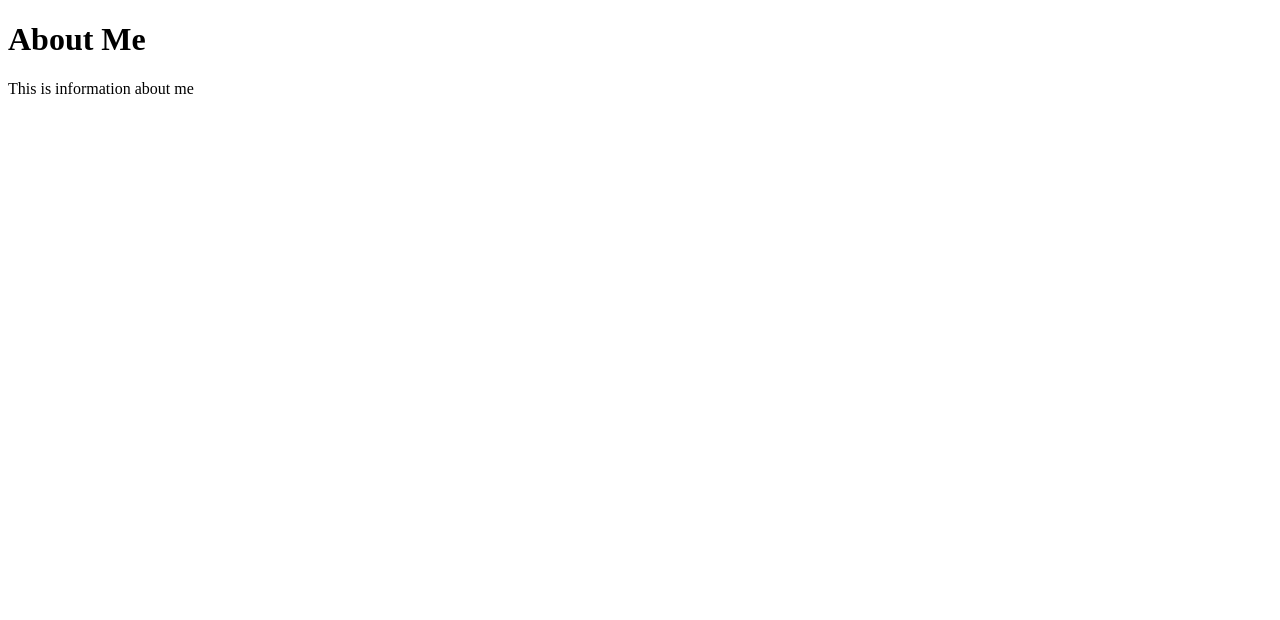
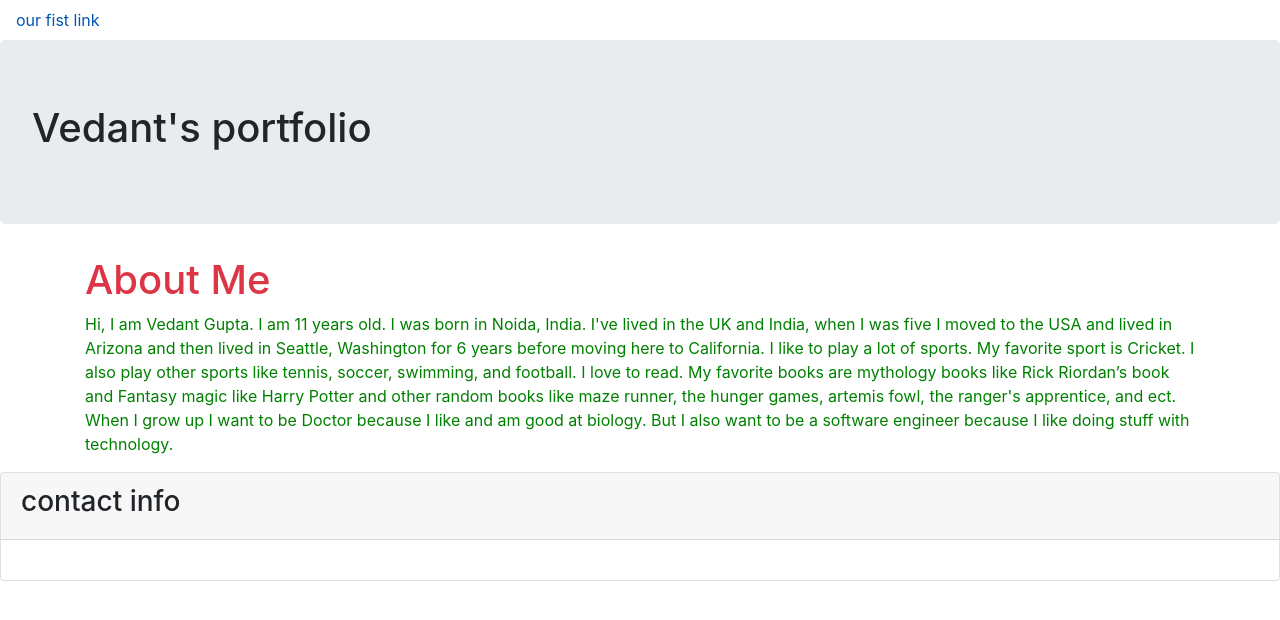
Before and after one commit to Me-duh/portfolio, a plain HTML site: page Index.html in a window 1280 px wide. Drawn offline with nearby package versions, Linux system fonts and the light colour scheme.

Commit message:
Add files via upload

```diff
--- a/Index.html
+++ b/Index.html
@@ -2,10 +2,44 @@
 <html>
     <head>
         <title> Vedant's Digital Portfoio </title>
+        <link rel="stylesheet" type="text/css" href="style.css">
+        <link rel="stylesheet" href="https://stackpath.bootstrapcdn.com/bootstrap/4.5.0/css/bootstrap.min.css" integrity="sha384-9aIt2nRpC12Uk9gS9baDl411NQApFmC26EwAOH8WgZl5MYYxFfc+NcPb1dKGj7Sk" crossorigin="anonymous">
+
     </head>
     <body>
-        <h1> About Me </h1>
-        <p> This is information about me </p>
+        <nav>
+            <a class=" nav-link" href="3"> our fist link</a>
+        </nav>
+        <div class="jumbotron">
+            <h1>Vedant's portfolio</h1>
+        </div>
+        <div class="container">
+            <h1 class=" text-danger"> About Me </h1>
+            <p>Hi, I am Vedant Gupta. I am 11 years old. I was born in Noida, India. I've lived in the UK and India, when I was five I moved to the USA and lived in Arizona and then lived in Seattle, Washington for 6 years before moving here to California.
+                I like to play a lot of sports. My favorite sport is Cricket. I also play other sports like tennis, soccer, swimming, and football.
+
+                I love to read. My favorite books are mythology books like Rick Riordan’s book and Fantasy magic like Harry Potter and other random books like maze runner, the hunger games, artemis fowl, the ranger's apprentice, and ect.
+             When I grow up I want to be Doctor because I like and am good at biology. But I also want to be a software engineer because I like doing stuff with technology.
+            </p>
+        </div>
+        <div class="card">
+            <div class="card-header">
+                <h3>contact info</h3>
+            </div>
+            <div class="card-body">
+
+            </div>
+        </div>
+
+
+
+
+
+
+
+
+
+
     </body>
 
 </html>
--- /dev/null
+++ b/style.css
@@ -0,0 +1,3 @@
+p{
+    color: green;
+}
```
